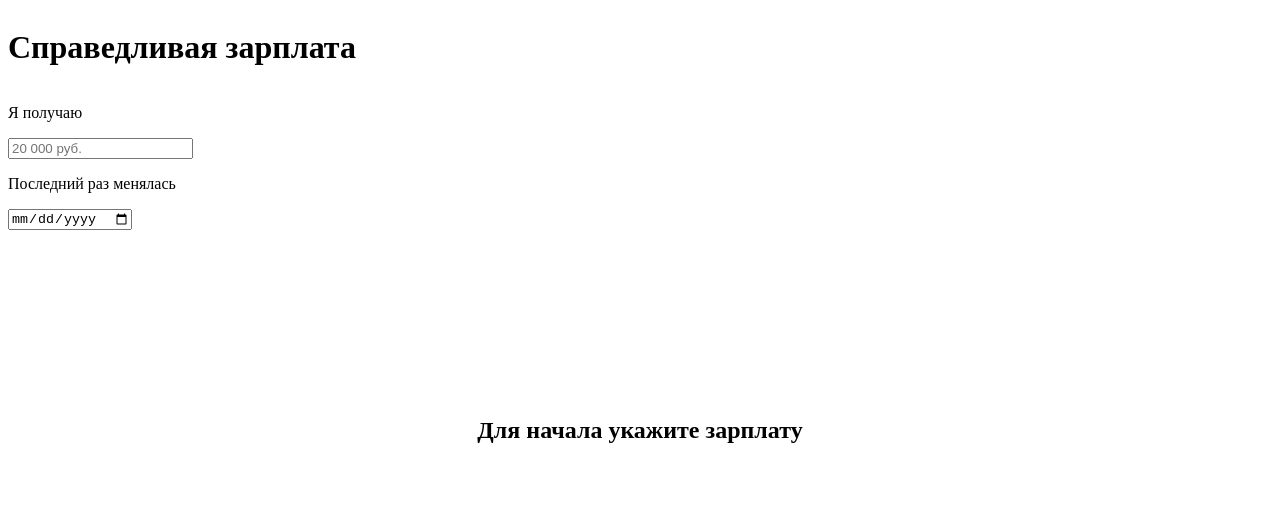
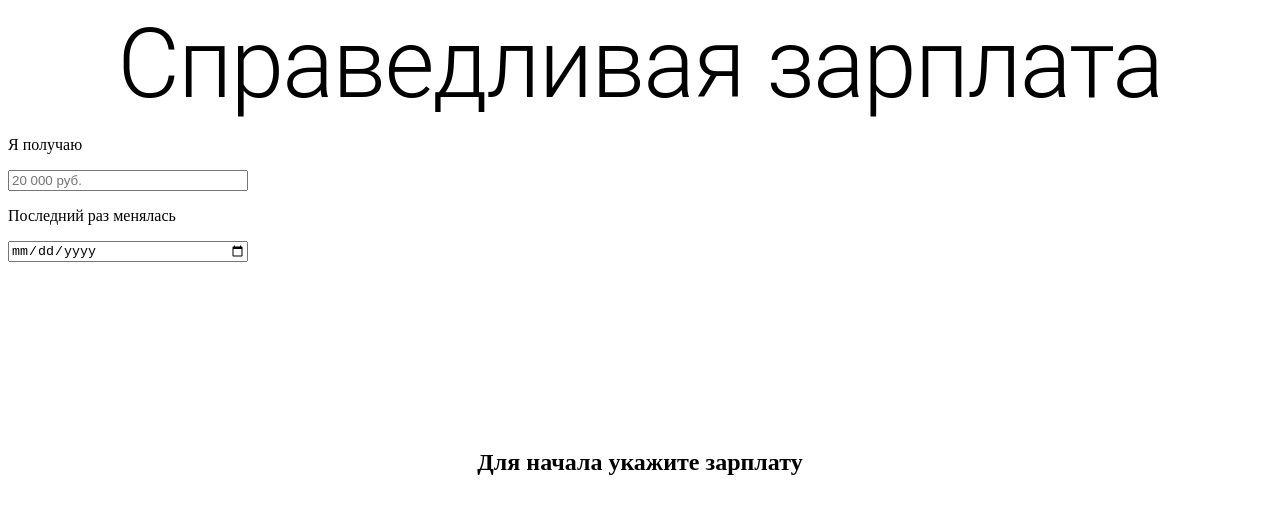
Before and after one commit to duck-finance/fair-salary-web, a React (Create React App) app: page / in a window 1280 px wide. Shown: the top 514 px of the page. Built offline with nearby package versions, Linux system fonts and the light colour scheme.

Commit message:
feat(ui): update app title

```diff
--- a/src/App.tsx
+++ b/src/App.tsx
@@ -1,6 +1,7 @@
 import React, { useState, Fragment } from "react";
 import { Form, FormState } from "./components/Form/Form";
 import { Chart } from "./components/Chart/Chart";
+import { Typography } from "@material-ui/core";
 
 function App() {
   const [formState, handleChange] = useState<FormState>({
@@ -10,6 +11,9 @@ function App() {
 
   return (
     <Fragment>
+      <Typography variant="h1" align="center">
+        Справедливая зарплата
+      </Typography>
       <Form formState={formState} onChange={handleChange} />
       <Chart formState={formState} />
     </Fragment>
--- a/src/components/Form/Form.tsx
+++ b/src/components/Form/Form.tsx
@@ -14,9 +14,6 @@ type Props = {
 const Container = styled.div`
   display: flex;
   flex-direction: column;
-`;
-
-const FormContainer = styled.div`
   width: 240px;
 `;
 
@@ -35,8 +32,6 @@ export function Form({ formState, onChange }: Props) {
 
   return (
     <Container>
-      <h1>Справедливая зарплата</h1>
-      <FormContainer>
       <p>Я получаю</p>
       <input
         placeholder="20 000 руб."
@@ -50,7 +45,6 @@ export function Form({ formState, onChange }: Props) {
         value={formState.date}
         onChange={handleChangeDate}
       />
-      </FormContainer>
     </Container>
   );
 }
```
Lines whose indentation alone changed are shown as unchanged.
